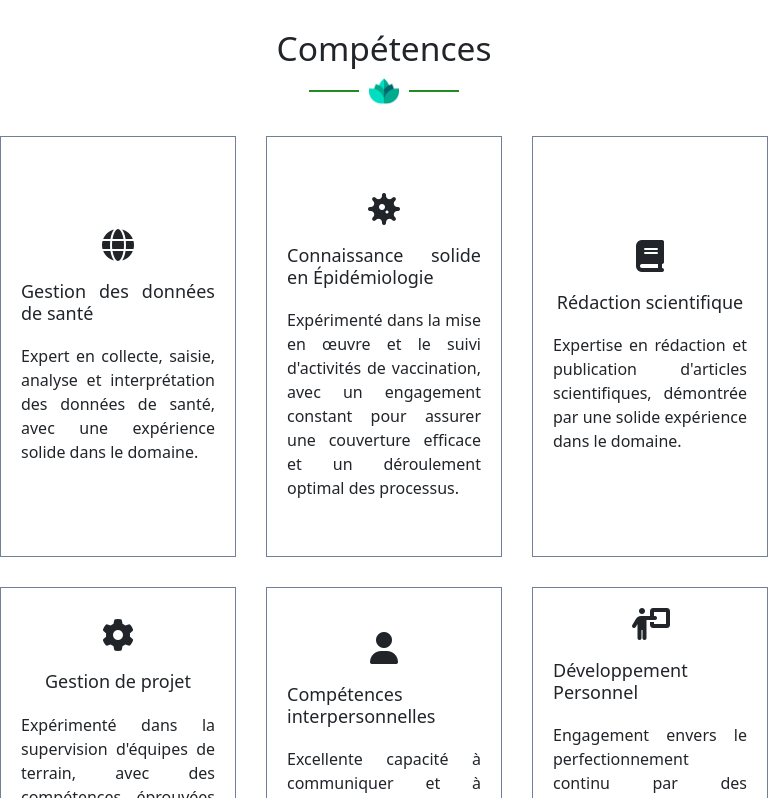
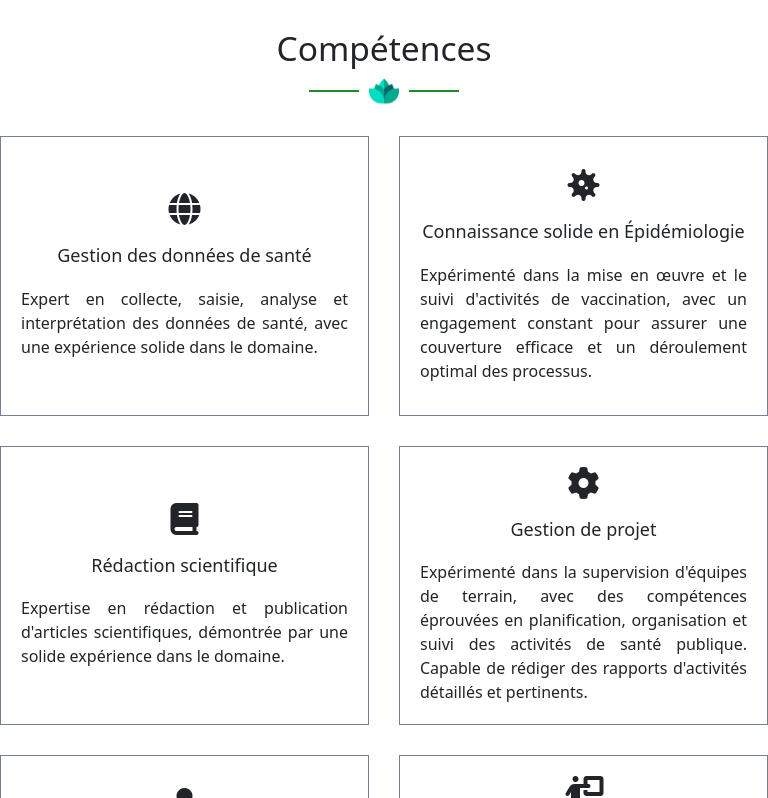
Before and after one commit to kayarhabby/portfolio_delicia_react, a React (Vite) app: page / in a window 768 px wide. Shown: the part 2262-3060 px from the top of the page. Built offline with nearby package versions, Linux system fonts and the light colour scheme; no server answers.

Commit message:
suppression des espaces et sauts à la ligne

```diff
--- a/src/assets/css/Competences.css
+++ b/src/assets/css/Competences.css
@@ -38,3 +38,25 @@
     background-color: var(--hover-border-color);
     color: var(--white);
 }
+
+/* Pour les écrans de 768px de large ou moins */
+@media (max-width: 768px) {
+
+    /* Section "Compétences" : Passer d'une grille à deux colonnes à une seule colonne */
+    .competences_container {
+        grid-template-columns: 1fr;
+
+    }
+
+}
+
+/* Media Queries pour adapter le site à différentes tailles d'écran */
+/* Pour les écrans de 1024px de large ou moins */
+/* Medium devices (landscape tablets, 768px and up) */
+@media only screen and (min-width: 768px) and (max-width: 1024px) {
+
+    /* Section "Compétences" : Passer d'une grille à trois colonnes à deux colonnes */
+    .competences_container {
+        grid-template-columns: repeat(2, 1fr);
+    }
+}
```
